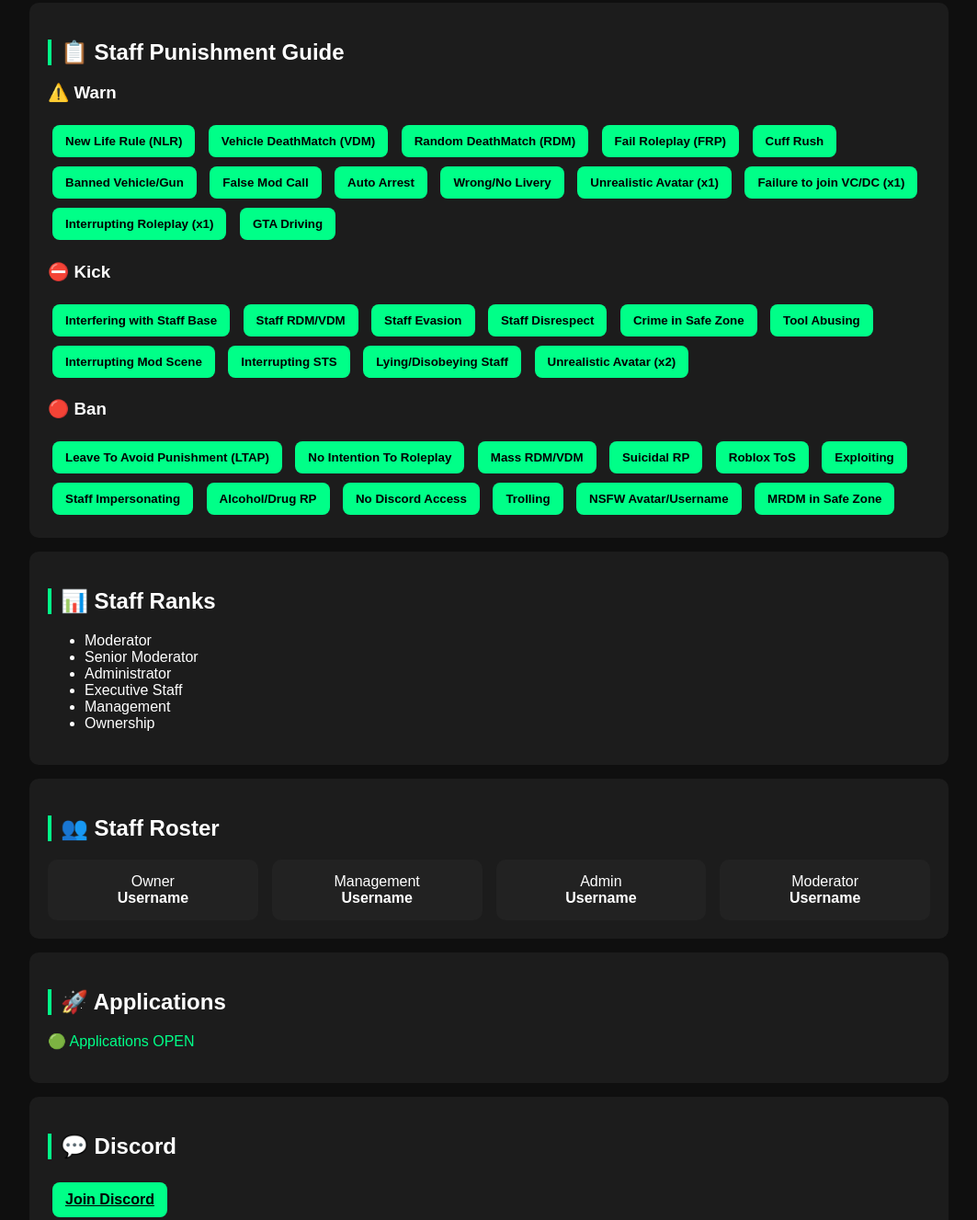
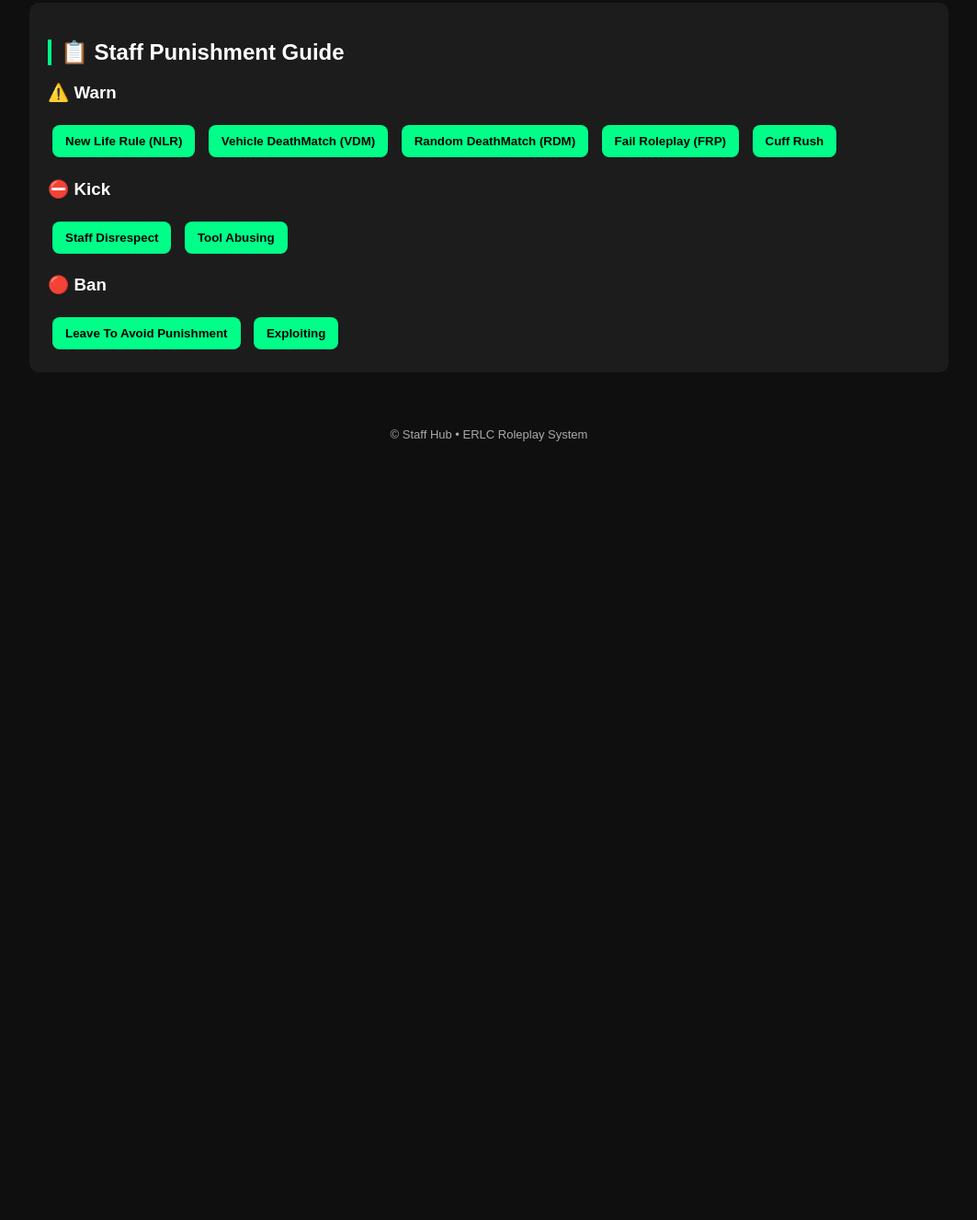
Before and after one commit to mykahdavidsheppard-max/staff-hub, a plain HTML site: page index.html in a window 1280 px wide. Shown: the part 643-1970 px from the top of the page at 92% size, without its empty margins (108-1171 px from the left). After the commit the page ends 1143 px from the top, so only its background shows below. Drawn offline with Linux system fonts and the light colour scheme.

Commit message:
Update index.html

```diff
--- a/index.html
+++ b/index.html
@@ -63,8 +63,6 @@ h2{
 }
 
 .status-open{color:#00ff88;}
-.status-limited{color:#ffcc00;}
-.status-closed{color:#ff4d4d;}
 
 .button{
     display:inline-block;
@@ -80,19 +78,6 @@ h2{
 
 .button:hover{
     background:#00cc6a;
-}
-
-.roster{
-    display:grid;
-    grid-template-columns:repeat(auto-fit,minmax(200px,1fr));
-    gap:15px;
-}
-
-.staff{
-    background:#222;
-    padding:15px;
-    border-radius:10px;
-    text-align:center;
 }
 
 footer{
@@ -123,10 +108,6 @@ function copyLog(type, user, reason){
     <a href="#info">Info</a>
     <a href="#rules">Rules</a>
     <a href="#guide">Guide</a>
-    <a href="#ranks">Ranks</a>
-    <a href="#roster">Roster</a>
-    <a href="#apply">Apply</a>
-    <a href="#discord">Discord</a>
 </nav>
 
 <div class="container">
@@ -156,73 +137,15 @@ function copyLog(type, user, reason){
         <button class="button" onclick="copyLog('warn','User','RDM')">Random DeathMatch (RDM)</button>
         <button class="button" onclick="copyLog('warn','User','FRP')">Fail Roleplay (FRP)</button>
         <button class="button" onclick="copyLog('warn','User','Cuff Rush')">Cuff Rush</button>
-        <button class="button" onclick="copyLog('warn','User','Banned Weapon/Car')">Banned Vehicle/Gun</button>
-        <button class="button" onclick="copyLog('warn','User','False Mod Call')">False Mod Call</button>
-        <button class="button" onclick="copyLog('warn','User','Auto Arrest')">Auto Arrest</button>
-        <button class="button" onclick="copyLog('warn','User','Livery Violation')">Wrong/No Livery</button>
-        <button class="button" onclick="copyLog('warn','User','Unreal Avatar x1')">Unrealistic Avatar (x1)</button>
-        <button class="button" onclick="copyLog('warn','User','VC/DC Fail')">Failure to join VC/DC (x1)</button>
-        <button class="button" onclick="copyLog('warn','User','RP Interrupt')">Interrupting Roleplay (x1)</button>
-        <button class="button" onclick="copyLog('warn','User','GTA Driving')">GTA Driving</button>
 
         <h3>⛔ Kick</h3>
-        <button class="button" onclick="copyLog('kick','User','Staff Base Interference')">Interfering with Staff Base</button>
-        <button class="button" onclick="copyLog('kick','User','Staff RDM/VDM')">Staff RDM/VDM</button>
-        <button class="button" onclick="copyLog('kick','User','Staff Evasion')">Staff Evasion</button>
         <button class="button" onclick="copyLog('kick','User','Staff Disrespect')">Staff Disrespect</button>
-        <button class="button" onclick="copyLog('kick','User','Safe Zone Crime')">Crime in Safe Zone</button>
         <button class="button" onclick="copyLog('kick','User','Tool Abuse')">Tool Abusing</button>
-        <button class="button" onclick="copyLog('kick','User','Mod Scene Interruption')">Interrupting Mod Scene</button>
-        <button class="button" onclick="copyLog('kick','User','STS Interruption')">Interrupting STS</button>
-        <button class="button" onclick="copyLog('kick','User','Lying to Staff')">Lying/Disobeying Staff</button>
-        <button class="button" onclick="copyLog('kick','User','Unreal Avatar x2')">Unrealistic Avatar (x2)</button>
 
         <h3>🔴 Ban</h3>
-        <button class="button" onclick="copyLog('ban','User','LTAP')">Leave To Avoid Punishment (LTAP)</button>
-        <button class="button" onclick="copyLog('ban','User','NITRP')">No Intention To Roleplay</button>
-        <button class="button" onclick="copyLog('ban','User','Mass RDM/VDM')">Mass RDM/VDM</button>
-        <button class="button" onclick="copyLog('ban','User','Suicidal RP')">Suicidal RP</button>
-        <button class="button" onclick="copyLog('ban','User','Roblox ToS')">Roblox ToS</button>
+        <button class="button" onclick="copyLog('ban','User','LTAP')">Leave To Avoid Punishment</button>
         <button class="button" onclick="copyLog('ban','User','Exploiting')">Exploiting</button>
-        <button class="button" onclick="copyLog('ban','User','Staff Impersonation')">Staff Impersonating</button>
-        <button class="button" onclick="copyLog('ban','User','Drug/Alcohol RP')">Alcohol/Drug RP</button>
-        <button class="button" onclick="copyLog('ban','User','No Discord')">No Discord Access</button>
-        <button class="button" onclick="copyLog('ban','User','Trolling')">Trolling</button>
-        <button class="button" onclick="copyLog('ban','User','NSFW')">NSFW Avatar/Username</button>
-        <button class="button" onclick="copyLog('ban','User','Safe Zone MRDM')">MRDM in Safe Zone</button>
 
-    </div>
-
-    <div id="ranks" class="card">
-        <h2>📊 Staff Ranks</h2>
-        <ul>
-            <li>Moderator</li>
-            <li>Senior Moderator</li>
-            <li>Administrator</li>
-            <li>Executive Staff</li>
-            <li>Management</li>
-            <li>Ownership</li>
-        </ul>
-    </div>
-
-    <div id="roster" class="card">
-        <h2>👥 Staff Roster</h2>
-        <div class="roster">
-            <div class="staff">Owner<br><b>Username</b></div>
-            <div class="staff">Management<br><b>Username</b></div>
-            <div class="staff">Admin<br><b>Username</b></div>
-            <div class="staff">Moderator<br><b>Username</b></div>
-        </div>
-    </div>
-
-    <div id="apply" class="card">
-        <h2>🚀 Applications</h2>
-        <p class="status-open">🟢 Applications OPEN</p>
-    </div>
-
-    <div id="discord" class="card">
-        <h2>💬 Discord</h2>
-        <a class="button" href="#">Join Discord</a>
     </div>
 
 </div>
```
